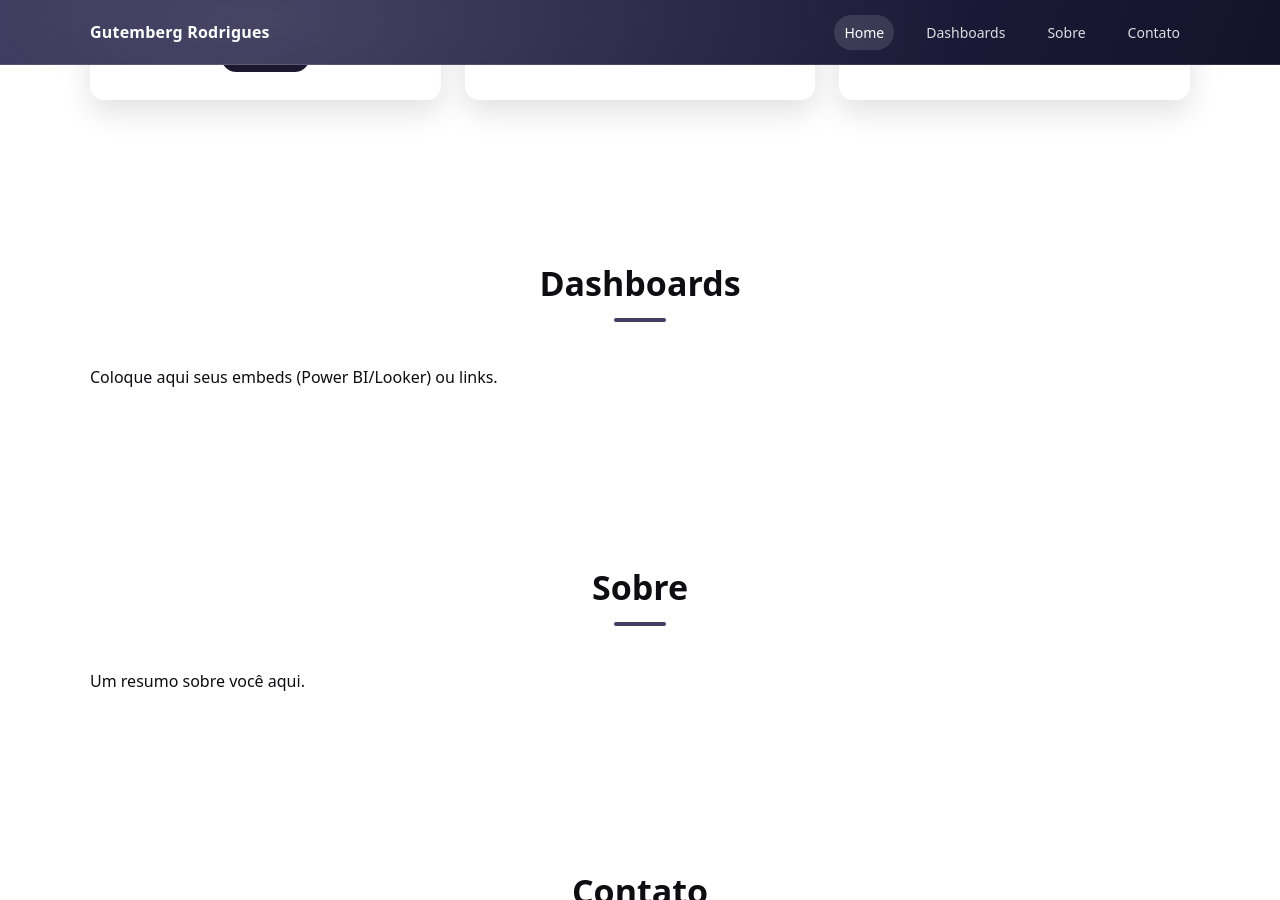
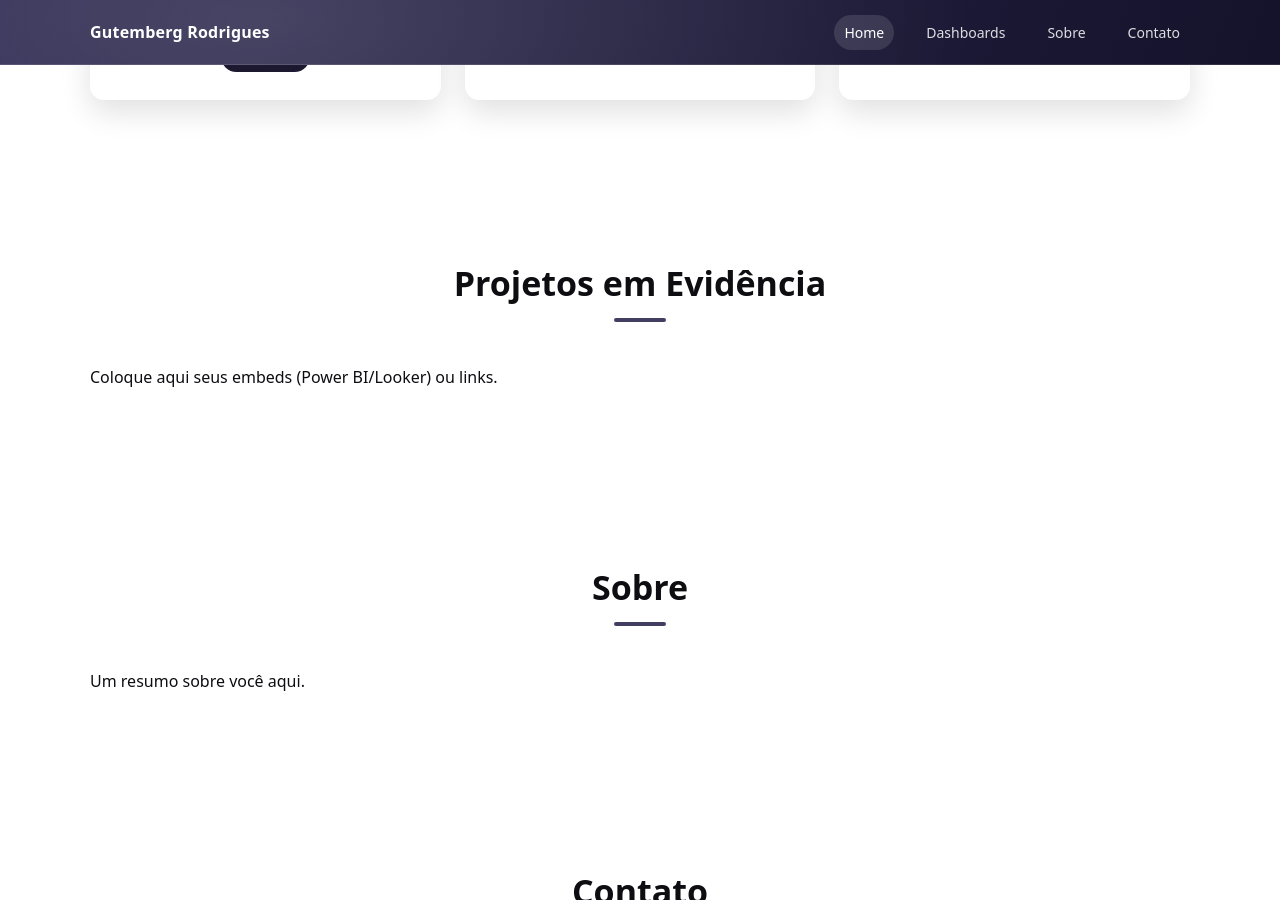
Before and after one commit to GutembergRodrigues/GutembergRodrigues.github.io, a Jekyll site: the page built from index.md, in a window 1280 px wide and 900 px high, scrolled down 894 px. Built offline with Jekyll 4.4.1, drawn with Linux system fonts in a browser that asks for light colours.

Commit message:
Update default.html

```diff
--- a/_layouts/default.html
+++ b/_layouts/default.html
@@ -79,7 +79,7 @@
 
       <section class="section" id="dashboards">
         <div class="container">
-          <h2 class="section__title">Dashboards</h2>
+          <h2 class="section__title">Projetos em Evidência</h2>
           <div class="section__underline"></div>
           <p>Coloque aqui seus embeds (Power BI/Looker) ou links.</p>
         </div>
```
